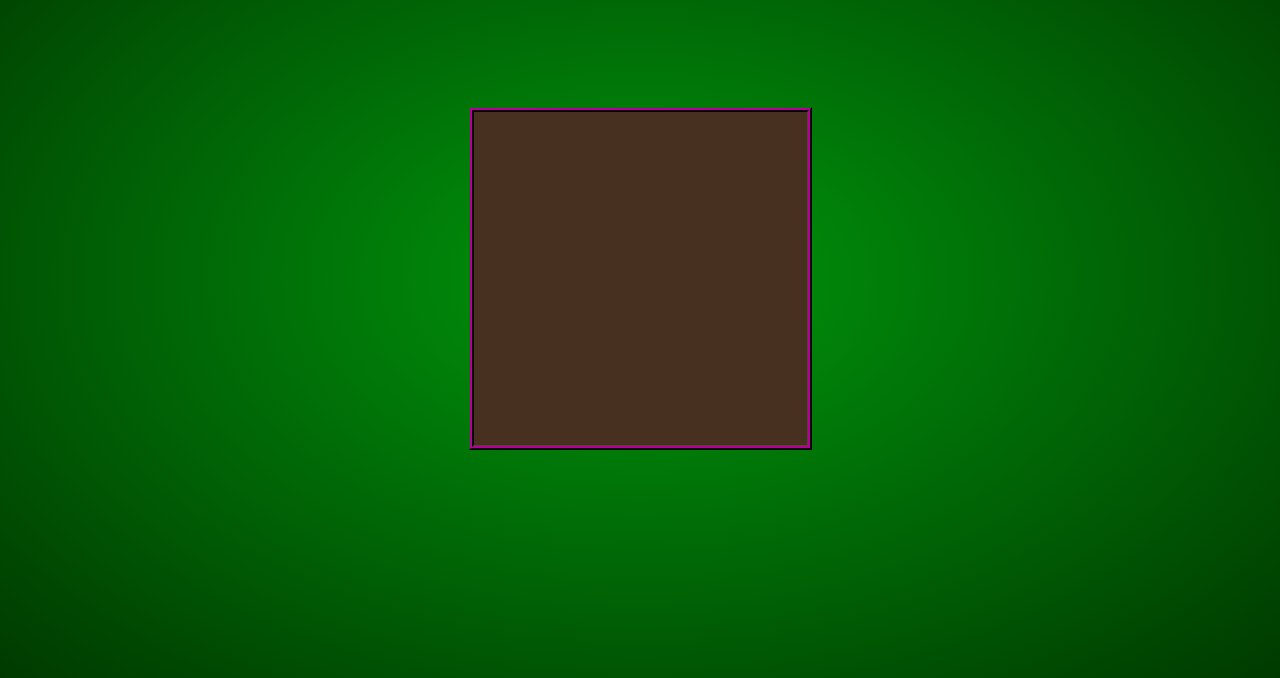
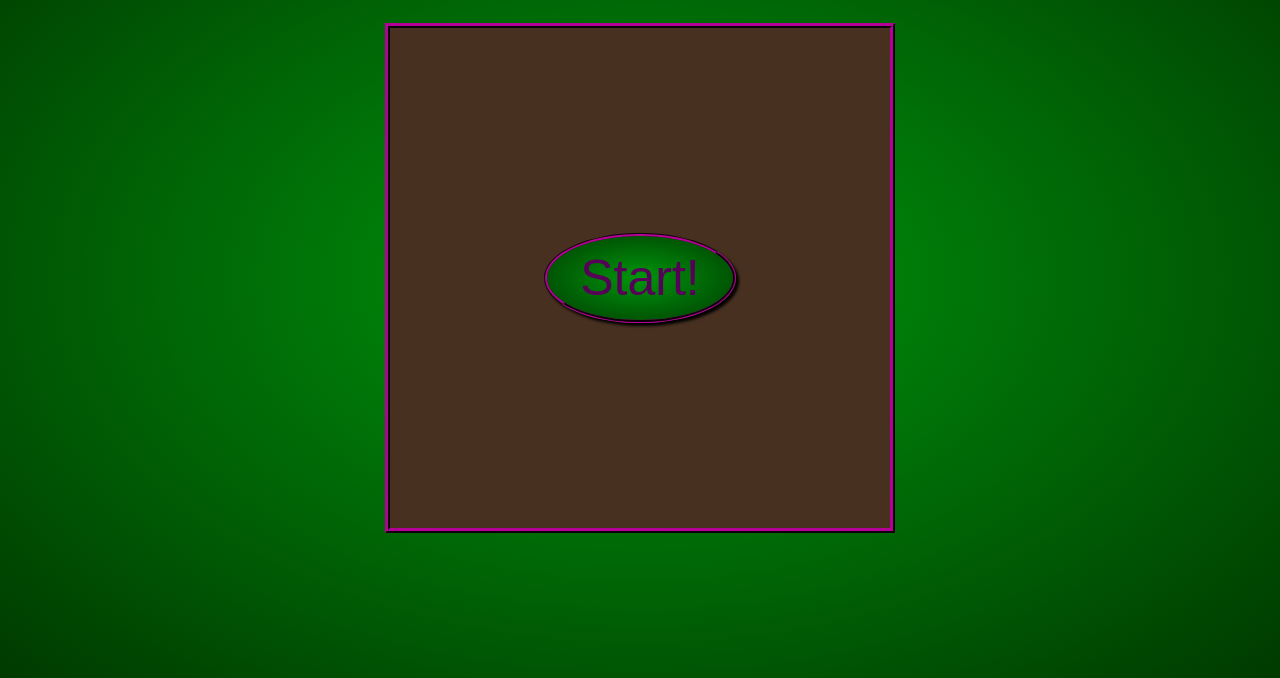
Before and after one commit to ZekNe/snake-game, a plain HTML site: page index.html in a window 1280 px wide. Shown: the part 122-800 px from the top of the page. Drawn offline with Linux system fonts and the light colour scheme; a web font is replaced by a local one.

Commit message:
created start button and snake

```diff
--- a/index.html
+++ b/index.html
@@ -14,13 +14,14 @@
 
     <div id="gamename">SNAKE!</div>
 
-    <div class="snake-container">
+    <div class="snakeContainer">
 
-        <canvas id="snakeCanvas" width="333" height="333"></canvas>
+        <canvas id="snakeCanvas" width="500" height="500"></canvas>
+        <button class="startButton" >Start!</button>
 
    </div>
 
 
-    <script src="index.js"></script>
+    <script type="text/javascript" src="index.js"></script>
 </body>
 </html>
--- a/index.js
+++ b/index.js
@@ -0,0 +1,27 @@
+const canvas = document.getElementById('snakeCanvas');
+const ctx = canvas.getContext('2d');
+const Container = document.querySelector('.snakeContainer');
+const sbutton = Container.querySelector('.startButton');
+
+let snake = [{x: 150, y: 150 },
+{x: 140, y: 150},
+{x: 130, y: 150},
+{x: 120, y: 150},
+{x: 110, y: 150}];
+
+function drawSnakePart(snakePart) {
+    ctx.fillStyle = 'green'; ctx.strokestyle = 'darkgreen';
+    ctx.fillRect(snakePart.x, snakePart.y, 10, 10);
+    ctx.strokeRect(snakePart.x, snakePart.y, 10, 10);
+}
+
+function drawSnake() {
+    snake.forEach(drawSnakePart);
+}
+
+Container.addEventListener("click", (e) => {
+    if (e.target.matches("button")){
+        drawSnake()
+        sbutton.style.display="none";
+    }
+})
--- a/style.css
+++ b/style.css
@@ -26,7 +26,7 @@ body {
     font-family: 'Moo Lah Lah', sans-serif;
 }
 
-.snake-container {
+.snakeContainer {
 
     display: flex;
     align-items: center;
@@ -41,3 +41,17 @@ body {
     box-shadow: 5px;
 
 }
+
+.startButton {
+    border-radius: 50%;
+    position: absolute;
+    background: radial-gradient(rgb(0, 150, 12), rgb(0, 58, 0));
+    border: groove rgb(97, 0, 81);
+    color: rgb(86, 0, 88);
+    padding: 13px 33px;
+    font-family: "Moo Lah Lah", sans-serif;
+    text-align: center;
+    display: inline-block;
+    font-size: 50px;
+    box-shadow: 3px 3px 3px black;
+}
```
